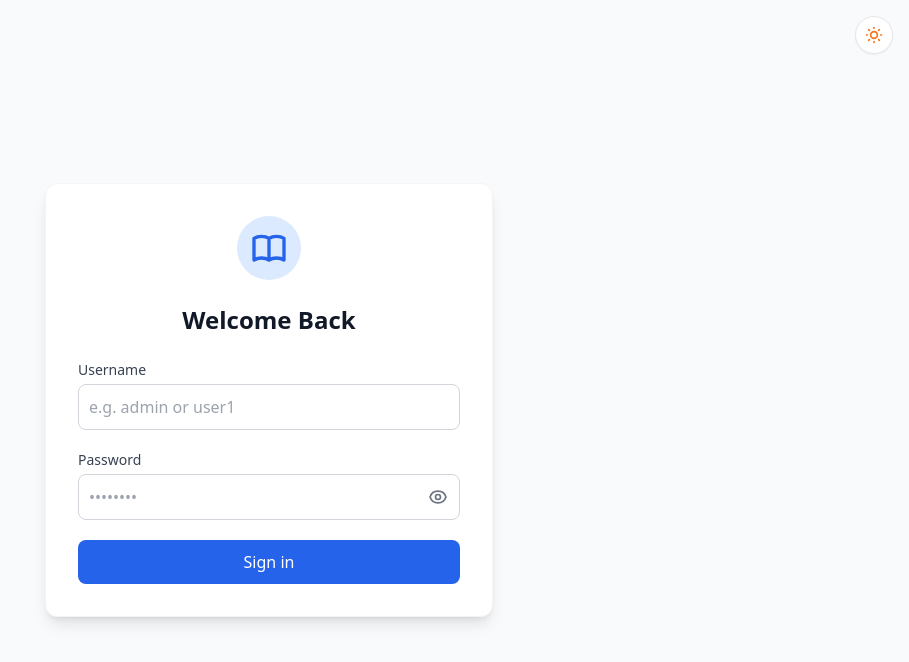
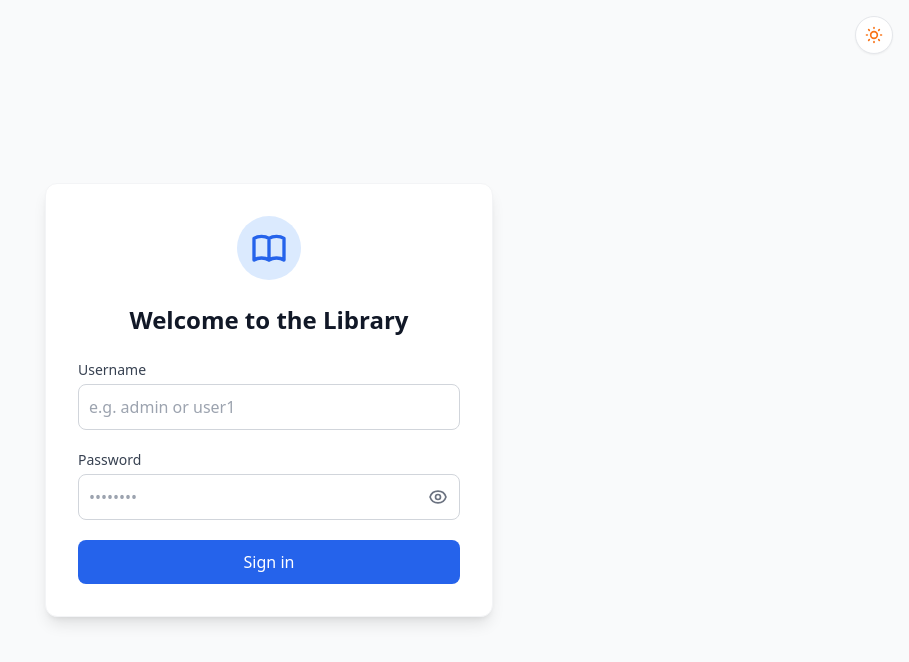
Before and after one commit to abdullahasifcoder/devops-midlab, a website: page frontend/public/index.html in a window 1280 px wide. Shown: the whole page, without its empty margins (371-1280 px from the left). Drawn offline with nearby package versions, Linux system fonts and the light colour scheme.

Commit message:
Fix: Updated frontend heading

```diff
--- a/frontend/public/index.html
+++ b/frontend/public/index.html
@@ -22,7 +22,7 @@
                 <svg class="w-10 h-10 text-blue-600 dark:text-blue-400" fill="none" stroke="currentColor" viewBox="0 0 24 24"><path stroke-linecap="round" stroke-linejoin="round" stroke-width="2" d="M12 6.253v13m0-13C10.832 5.477 9.246 5 7.5 5S4.168 5.477 3 6.253v13C4.168 18.477 5.754 18 7.5 18s3.332.477 4.5 1.253m0-13C13.168 5.477 14.754 5 16.5 5c1.747 0 3.332.477 4.5 1.253v13C19.832 18.477 18.247 18 16.5 18c-1.746 0-3.332.477-4.5 1.253"></path></svg>
             </div>
         </div>
-        <h2 class="text-2xl font-bold mb-6 text-center text-gray-900 dark:text-white">Welcome Back</h2>
+        <h2 class="text-2xl font-bold mb-6 text-center text-gray-900 dark:text-white">Welcome to the Library</h2>
         <form id="loginForm" class="space-y-5">
             <div>
                 <label class="block mb-1 text-sm font-medium text-gray-700 dark:text-gray-300">Username</label>
```
